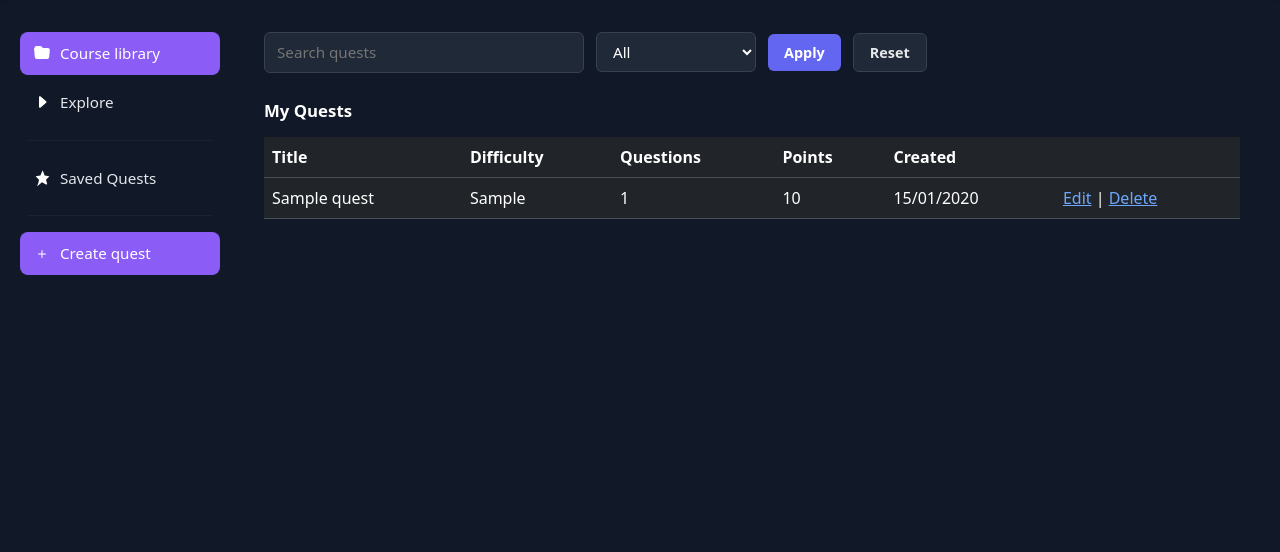
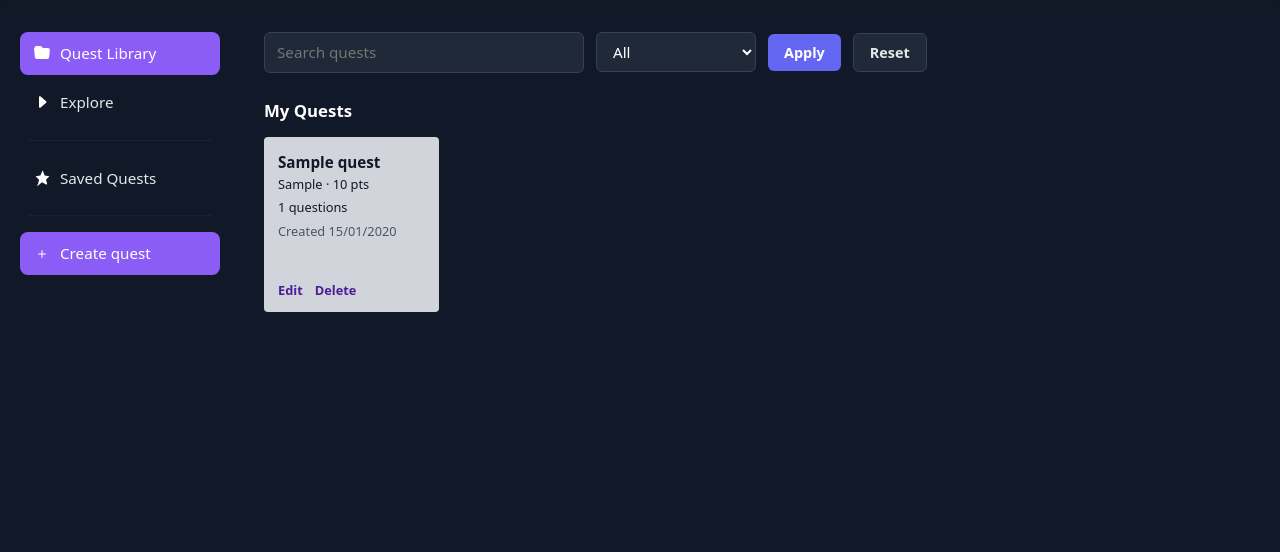
Before and after one commit to elinacn/WebApp, an ASP.NET Core app: page /Quests/Quests in a window 1280 px wide. Shown: the part 75-627 px from the top of the page. Run offline with ASP.NET Core 8, Linux system fonts and the light colour scheme; empty tables hold one stand-in row (values such as "Sample post"); style sheets or scripts are compiled from the project's sources; the project's own start-up code is not run, and a stand-in starts its controllers and pages; database files in the repository are not loaded.

Commit message:
changes name of course library, changed look of created quests tab etc

```diff
--- a/WebApp/Controllers/QuestsController.cs
+++ b/WebApp/Controllers/QuestsController.cs
@@ -58,6 +58,7 @@ public class QuestsController : Controller
             CompletedQuests = LoadCompletedQuests(filter),
             FeaturedQuests = LoadFeaturedQuests(filter),
             RecommendedQuests = LoadRecommendedQuests(filter),
+            ExploreQuests = section == "explore" ? await LoadExploreQuestsAsync(filter) : [],
             SavedQuests = LoadSavedQuests(filter)
         };
 
@@ -240,6 +241,7 @@ public class QuestsController : Controller
         .ToListAsync();
     }
 
+
     private static void PrepareQuestions(CreateQuestViewModel newQuest)
     {
         if (newQuest.Questions.Count == 0)
@@ -363,6 +365,36 @@ public class QuestsController : Controller
             })
             .ToList()
     };
+
+        private async Task<List<QuestCardViewModel>> LoadExploreQuestsAsync(QuestFilterViewModel filter)
+    {
+        var query = _context.Quests.AsNoTracking();
+
+        if (!string.IsNullOrWhiteSpace(filter.SearchText))
+        {
+            query = query.Where(q => EF.Functions.Like(q.Title, $"%{filter.SearchText}%"));
+        }
+
+        if (filter.Difficulty is Difficulty level)
+        {
+            var levelName = level.ToString();
+            query = query.Where(q => EF.Functions.Like(q.Difficulty, levelName));
+        }
+
+        return await query
+            .OrderByDescending(q => q.CreatedAt)
+            .ThenBy(q => q.Title)
+            .Select(q => new QuestCardViewModel
+            {
+                Id = q.Id,
+                Title = q.Title,
+                DifficultyLabel = q.Difficulty,
+                Points = q.Questions.Sum(x => (int?)x.Points) ?? 0,
+                Status = QuestStatus.NotStarted
+            })
+            .ToListAsync();
+    }
+
     private List<QuestCardViewModel> LoadContinueQuests(QuestFilterViewModel filter)
     {
         // DATABASE HOOK: connect the database here.
@@ -392,4 +424,6 @@ public class QuestsController : Controller
         // DATABASE HOOK: connect the database here.
         return [];
     }
+
+
 }
--- a/WebApp/ViewModels/QuestCardViewModel.cs
+++ b/WebApp/ViewModels/QuestCardViewModel.cs
@@ -8,6 +8,7 @@ public class QuestCardViewModel
     public int Id { get; set; }
     public string Title { get; set; } = string.Empty;
     public string CourseCode { get; set; } = string.Empty;
+    public string DifficultyLabel { get; set; } = string.Empty;
     public Difficulty Difficulty { get; set; }
     public int Points { get; set; }
     public QuestStatus Status { get; set; }
--- a/WebApp/ViewModels/QuestsPageViewModel.cs
+++ b/WebApp/ViewModels/QuestsPageViewModel.cs
@@ -7,6 +7,7 @@ public class QuestsPageViewModel
     public QuestFilterViewModel Filter { get; set; } = new();
     public CreateQuestViewModel NewQuest { get; set; } = new();
     public List<QuestListItemViewModel> MyQuests { get; set; } = [];
+    public List<QuestCardViewModel> ExploreQuests { get; set; } = [];
     public List<QuestCardViewModel> ContinueQuests { get; set; } = [];
     public List<QuestCardViewModel> CompletedQuests { get; set; } = [];
     public List<QuestCardViewModel> FeaturedQuests { get; set; } = [];
--- a/WebApp/Views/Quests/Quests.cshtml
+++ b/WebApp/Views/Quests/Quests.cshtml
@@ -49,78 +49,76 @@
                 }
                 else
                 {
-                    <table class="table">
-                        <thead>
-                            <tr>
-                                <th>Title</th>
-                                <th>Difficulty</th>
-                                <th>Questions</th>
-                                <th>Points</th>
-                                <th>Created</th>
-                                <th></th>
-                            </tr>
-                        </thead>
-                        <tbody>
+                    <div class="quests-grid">
                         @foreach (var quest in Model.MyQuests)
                         {
-                                <tr>
-                                    <td>@quest.Title</td>
-                                    <td>@quest.Difficulty</td>
-                                    <td>@quest.QuestionCount</td>
-                                    <td>@quest.TotalPoints</td>
-                                    <td>@quest.CreatedAt.ToString("dd'/'MM'/'yyyy")</td>
-                                    <td>
-                                        <a asp-controller="Quests" asp-action="Edit" asp-route-id="@quest.Id">Edit</a> |
+                            <article class="quest-card">
+                                <h3 class="quest-card-title">@quest.Title</h3>
+                                <p class="quest-card-meta">@quest.Difficulty · @quest.TotalPoints pts</p>
+                                <p class="quest-card-meta">@quest.QuestionCount questions</p>
+                                <p class="quest-card-code">Created @quest.CreatedAt.ToString("dd'/'MM'/'yyyy")</p>
+                                <div class="quest-card-actions">
+                                    <a asp-controller="Quests" asp-action="Edit" asp-route-id="@quest.Id">Edit</a>
                                     <a asp-controller="Quests" asp-action="Delete" asp-route-id="@quest.Id">Delete</a>
-                                    </td>
-                                </tr>
+                                </div>
+                            </article>
                         }
-                        </tbody>
-                    </table>
+                    </div>
                 }
             </section>
         }
 
         @if (Model.ActiveSection == "explore")
         {
-            <section class="quests-section">
-                <h2 class="quests-heading">Featured Quests</h2>
-                <div class="quests-row">
-                    @if (Model.FeaturedQuests.Count == 0)
+        <section class="quests-section" data-bs-theme="dark">
+            <h2 class="quests-heading">All Quests</h2>
+            @if (Model.ExploreQuests.Count == 0)
             {
-                        @for (var i = 0; i < 4; i++)
-                        {
-                            <div class="quest-placeholder"></div>
-                        }
+            <p>No quests found. Create one from the sidebar.</p>
             }
             else
             {
+                <div class="quests-grid">
+                    @foreach (var quest in Model.ExploreQuests)
+                    {
+                    <partial name="_QuestCard" model="quest" />
+                    }
+                </div>
+            }
+        </section>
+
+            <section class="quests-section">
+                <h2 class="quests-heading">Featured Quests</h2>
+                @if (Model.FeaturedQuests.Count == 0)
+                {
+                    <p>No featured quests yet.</p>
+                }
+                else
+                {
+                    <div class="quests-row">
                         @foreach (var quest in Model.FeaturedQuests)
                         {
                             <partial name="_QuestCard" model="quest" />
                         }
+                    </div>
                 }
-                </div>
             </section>
 
             <section class="quests-section">
                 <h2 class="quests-heading">Recommended Quests</h2>
-                <div class="quests-row">
                 @if (Model.RecommendedQuests.Count == 0)
                 {
-                        @for (var i = 0; i < 4; i++)
-                        {
-                            <div class="quest-placeholder"></div>
-                        }
+                    <p>No recommended quests yet.</p>
                 }
                 else
                 {
+                    <div class="quests-row">
                         @foreach (var quest in Model.RecommendedQuests)
                         {
                             <partial name="_QuestCard" model="quest" />
                         }
+                    </div>
                 }
-                </div>
             </section>
         }
 
@@ -128,22 +126,19 @@
         {
             <section class="quests-section">
                 <h2 class="quests-heading">Saved Quests</h2>
-                <div class="quests-grid">
                 @if (Model.SavedQuests.Count == 0)
                 {
-                        @for (var i = 0; i < 4; i++)
-                        {
-                            <div class="quest-placeholder"></div>
-                        }
+                    <p>No saved quests yet.</p>
                 }
                 else
                 {
+                    <div class="quests-grid">
                         @foreach (var quest in Model.SavedQuests)
                         {
                             <partial name="_QuestCard" model="quest" />
                         }
+                    </div>
                 }
-                </div>
             </section>
         }
         }
--- a/WebApp/Views/Quests/_QuestsSidebar.cshtml
+++ b/WebApp/Views/Quests/_QuestsSidebar.cshtml
@@ -11,7 +11,7 @@
         <svg class="quests-nav-icon" xmlns="http://www.w3.org/2000/svg" width="16" height="16" fill="currentColor" viewBox="0 0 16 16" aria-hidden="true">
             <path d="M.54 3.87.5 3a2 2 0 0 1 2-2h3.672a2 2 0 0 1 1.414.586l.828.828A2 2 0 0 0 9.828 3h3.982a2 2 0 0 1 1.993 2.21l-.637 7A2 2 0 0 1 13.174 14H2.826a2 2 0 0 1-1.991-1.79l-.637-7A2 2 0 0 1 .5 3z"/>
         </svg>
-        Course library
+        Quest Library
     </a>
 
     <a class="quests-nav-item @(Model.ActiveSection == "explore" ? "is-active" : null)"
--- a/WebApp/wwwroot/css/quests.css
+++ b/WebApp/wwwroot/css/quests.css
@@ -266,18 +266,10 @@
   max-width: 760px;
 }
 
-.quest-placeholder,
 .quest-card {
   aspect-ratio: 1;
   border-radius: 4px;
   min-height: 120px;
-}
-
-.quest-placeholder {
-  background-color: #d1d5db;
-}
-
-.quest-card {
   position: relative;
   background-color: #d1d5db;
   color: #111827;
@@ -327,6 +319,23 @@
   color: #4b5563;
 }
 
+.quest-card-actions {
+  margin-top: auto;
+  display: flex;
+  gap: 12px;
+  font-size: 0.8rem;
+}
+
+.quest-card-actions a {
+  color: #4c1d95;
+  font-weight: 600;
+  text-decoration: none;
+}
+
+.quest-card-actions a:hover {
+  text-decoration: underline;
+}
+
 .quest-progress {
   margin-top: auto;
   height: 6px;
```
Also changed, not shown: WebApp/Views/Quests/_QuestCard.cshtml (+9 -1 lines). Lines whose indentation alone changed are shown as unchanged.
